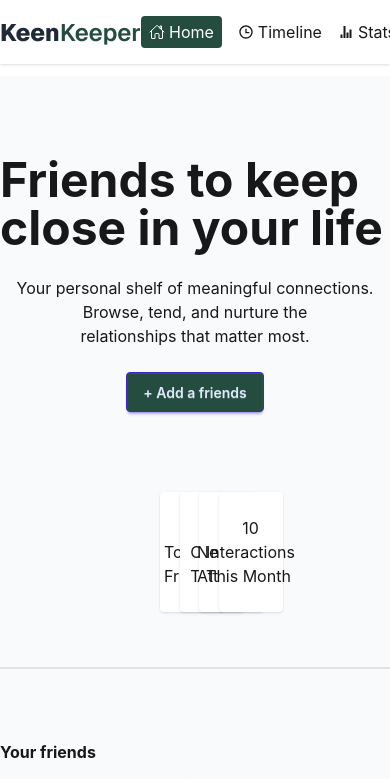
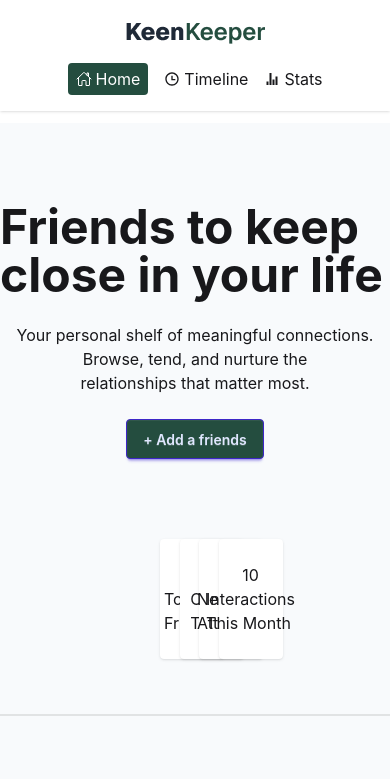
Before and after one commit to sheikh-muzammil2026/B13-A7-keen-keeper, a React (Vite) app: page / in a window 390 px wide. Shown: the top 779 px of the page. Built offline with nearby package versions, Linux system fonts and the light colour scheme.

Commit message:
navbar has been made responsive

```diff
--- a/src/Components/Navbar/Navbar.jsx
+++ b/src/Components/Navbar/Navbar.jsx
@@ -8,7 +8,7 @@ import { IoHomeOutline } from 'react-icons/io5';
 const Navbar = () => {
     return (
         <div className='shadow mb-3'>
-            <nav className="navbar-container container mx-auto py-4 flex justify-between items-center">
+            <nav className="navbar-container container mx-auto py-4 flex flex-col gap-4 md:flex-row md:justify-between items-center">
                 <img src={logo} alt="" className="" />
                 <ul className="flex justify-center items-center gap-4">
                     <NavLink to='/' className={({isActive})=> `${isActive && 'bg-[#244D3F] text-white py-1 px-2 rounded'}`} ><span className='flex justify-center items-center gap-1'><IoHomeOutline />Home</span></NavLink>
--- a/src/Pages/TimeLine.jsx
+++ b/src/Pages/TimeLine.jsx
@@ -56,3 +56,5 @@ const TimeLine = () => {
 };
 
 export default TimeLine;
+
+// The project has been made responsive.
```
